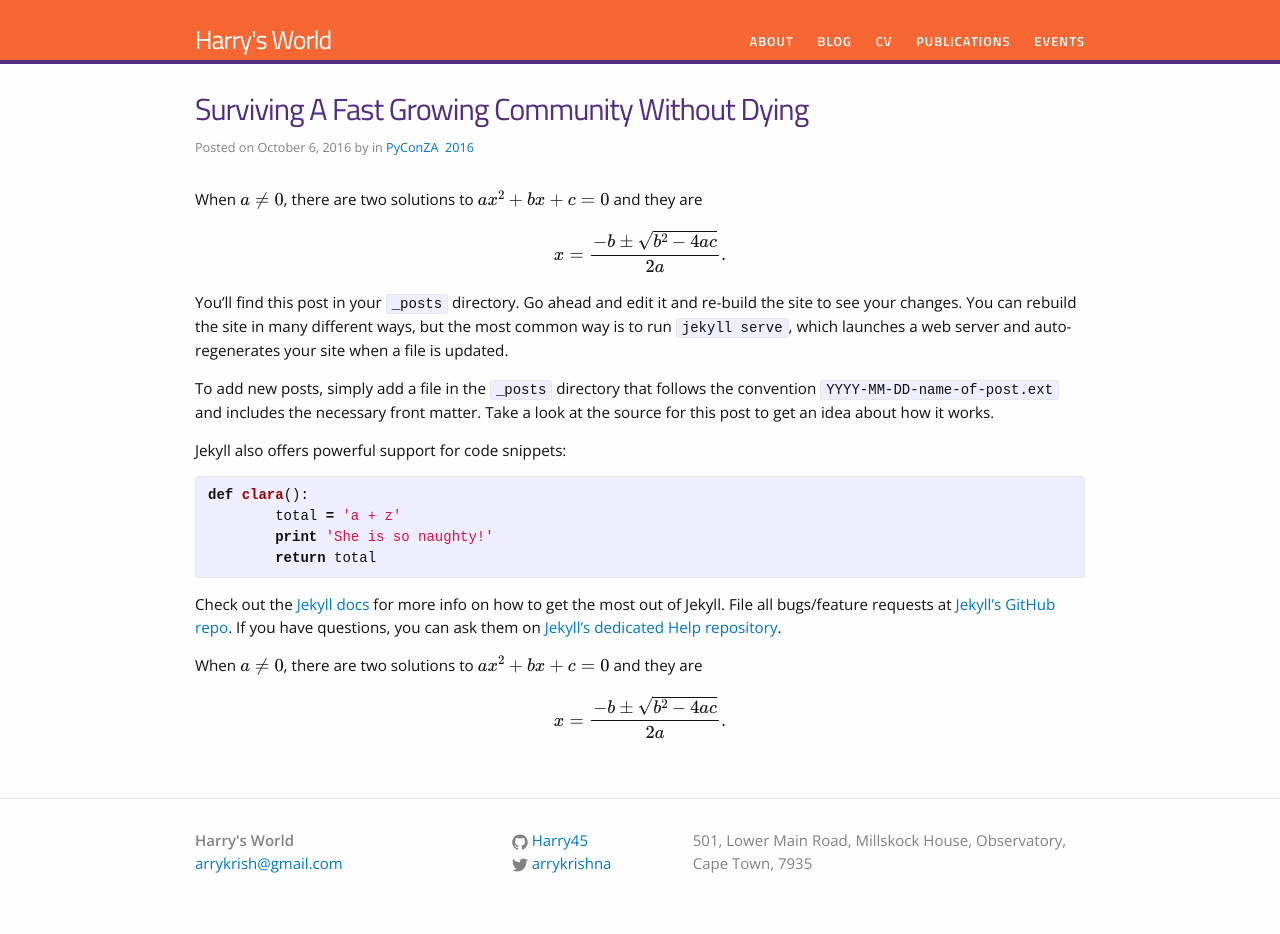
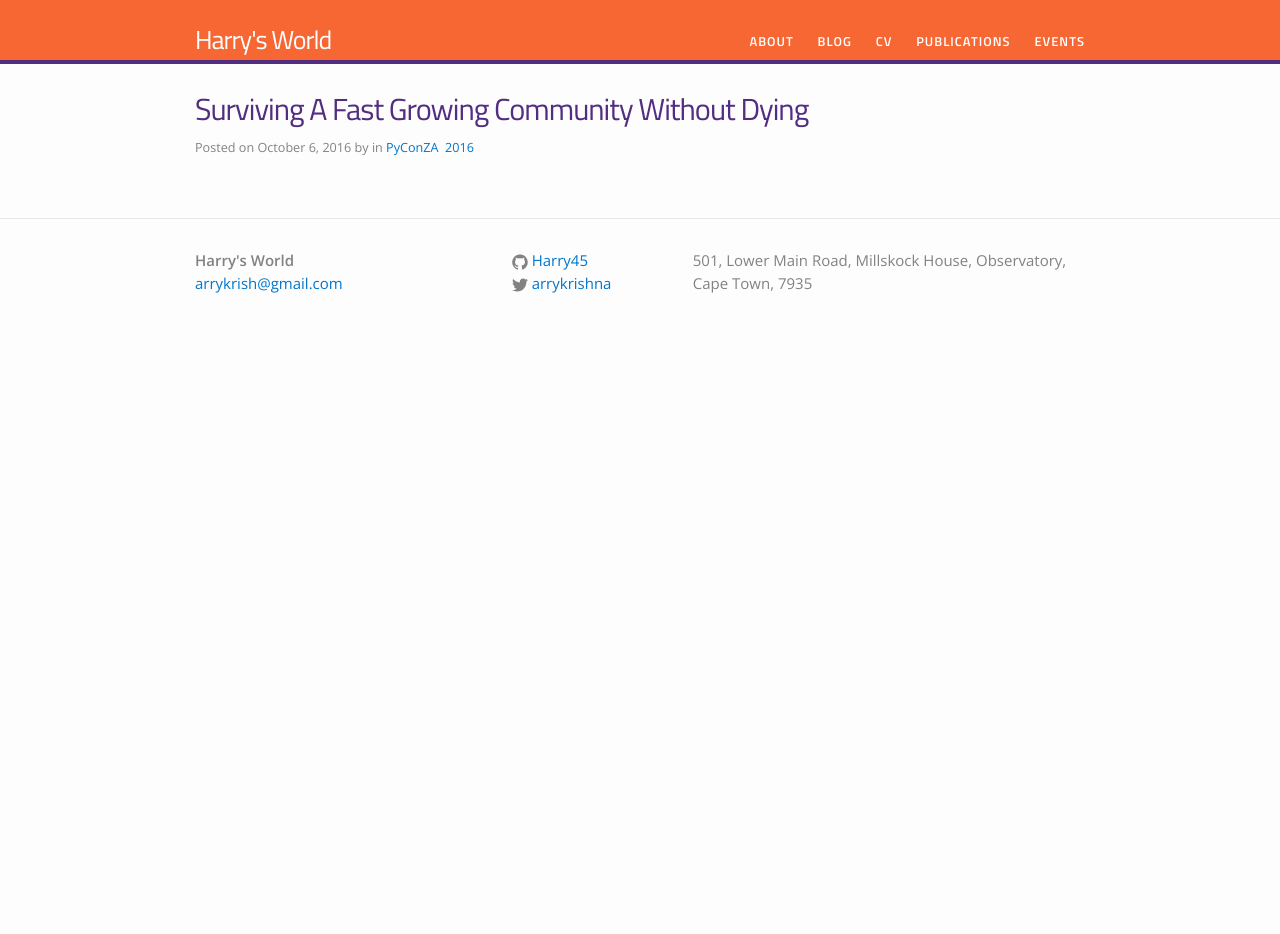
Before and after one commit to Harry45/Harry45.github.io, a Jekyll site: the page built from _posts/2016-10-06-Surviving-Growing-Community.markdown, in a window 1280 px wide. Built offline with Jekyll 4.4.1, drawn with Linux system fonts in a browser that asks for light colours; formulas are drawn with MathJax 3; after the commit the page ends 900 px from its top, so only the background shows below that.

Commit message:
Article 1

```diff
--- a/_posts/2016-10-06-Surviving-Growing-Community.markdown
+++ b/_posts/2016-10-06-Surviving-Growing-Community.markdown
@@ -4,48 +4,3 @@ title:  "Surviving A Fast Growing Community Without Dying"
 date:   2016-10-06 12:00:00
 categories: PyConZA 2016
 ---
-
-<html>
-<head>
-<script type="text/x-mathjax-config">
-  MathJax.Hub.Config({tex2jax: {inlineMath: [['$','$'], ['\\(','\\)']]}});
-</script>
-<script type="text/javascript" async
-  src="https://cdn.mathjax.org/mathjax/latest/MathJax.js?config=TeX-AMS_CHTML">
-</script>
-</head>
-
-
-<body>
-When $a \ne 0$, there are two solutions to \(ax^2 + bx + c = 0\) and they are
-$$x = {-b \pm \sqrt{b^2-4ac} \over 2a}.$$
-</body>
-
-
-</html>
-
-You’ll find this post in your `_posts` directory. Go ahead and edit it and re-build the site to see your changes. You can rebuild the site in many different ways, but the most common way is to run `jekyll serve`, which launches a web server and auto-regenerates your site when a file is updated.
-
-To add new posts, simply add a file in the `_posts` directory that follows the convention `YYYY-MM-DD-name-of-post.ext` and includes the necessary front matter. Take a look at the source for this post to get an idea about how it works.
-
-Jekyll also offers powerful support for code snippets:
-
-{% highlight python %}
-def clara():
-	total = 'a + z'
-	print 'She is so naughty!'
-	return total
-{% endhighlight %}
-
-Check out the [Jekyll docs][jekyll] for more info on how to get the most out of Jekyll. File all bugs/feature requests at [Jekyll’s GitHub repo][jekyll-gh]. If you have questions, you can ask them on [Jekyll’s dedicated Help repository][jekyll-help].
-
-[jekyll]:      http://jekyllrb.com
-[jekyll-gh]:   https://github.com/jekyll/jekyll
-[jekyll-help]: https://github.com/jekyll/jekyll-help
-
-<html>
-<body>
-When $a \ne 0$, there are two solutions to \(ax^2 + bx + c = 0\) and they are
-$$x = {-b \pm \sqrt{b^2-4ac} \over 2a}.$$
-</body>
-</html>
```
